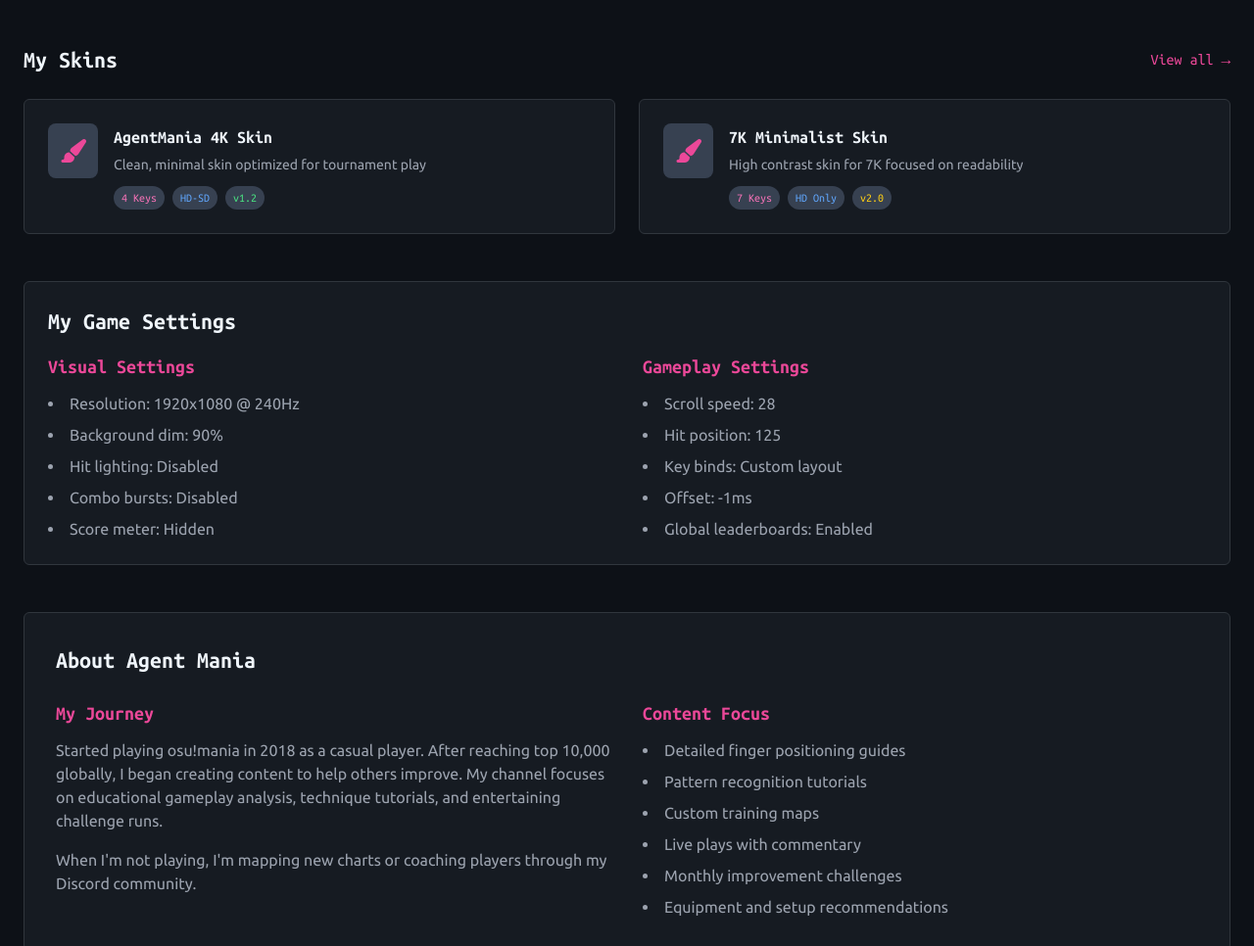
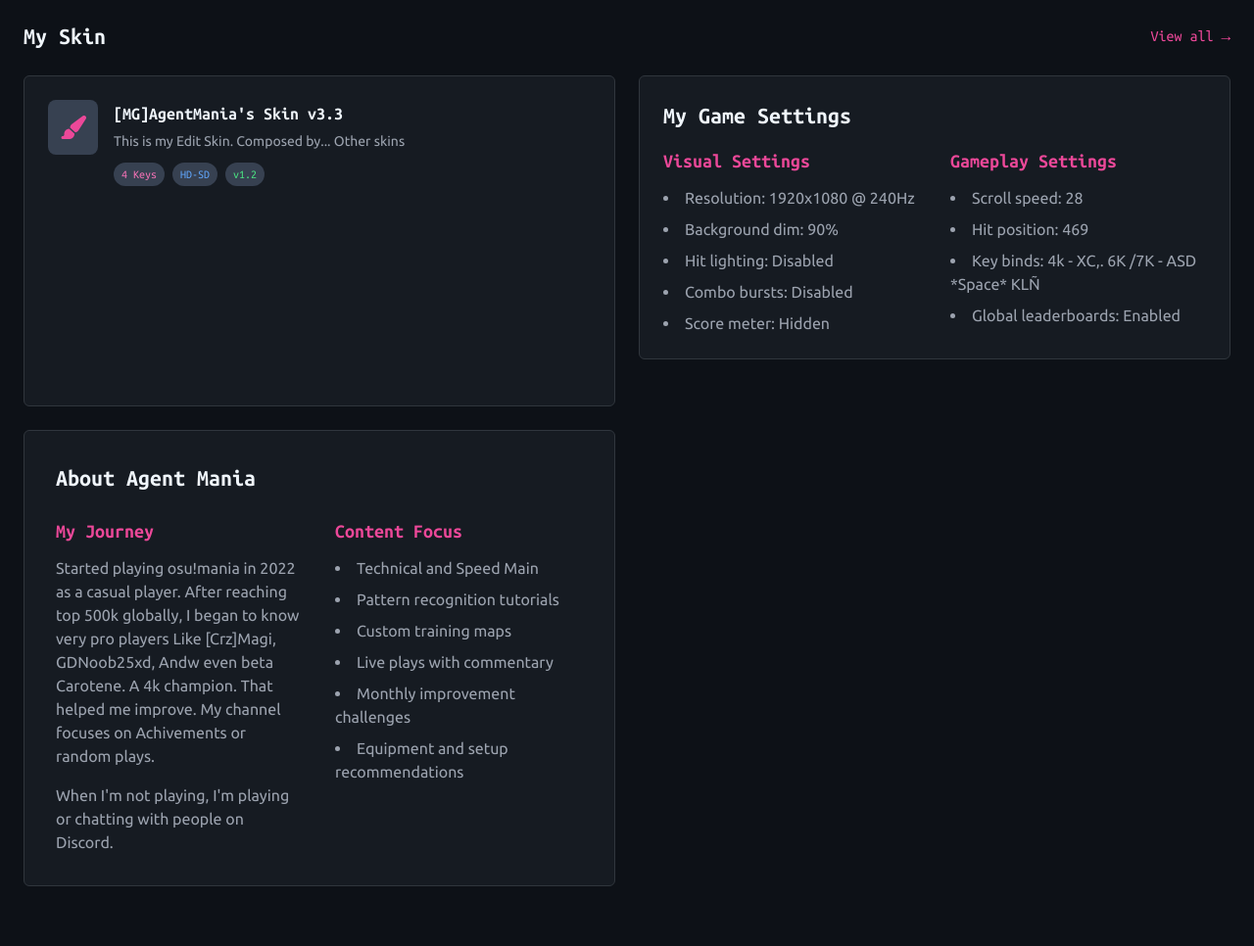
Before and after one commit to AgentManiaOsu/agentmaniayt, a plain HTML site: page index.html in a window 1280 px wide. Shown: the part 1407-2373 px from the top of the page at 98% size. Drawn offline with nearby package versions, Linux system fonts and the light colour scheme.

Commit message:
Update index.html

```diff
--- a/index.html
+++ b/index.html
@@ -74,14 +74,14 @@
                     <svg class="w-8 h-8 text-pink-500" viewBox="0 0 24 24">
                         <path fill="currentColor" d="M12,2A10,10 0 0,0 2,12A10,10 0 0,0 12,22A10,10 0 0,0 22,12A10,10 0 0,0 12,2M7,10L12,15L17,10H13V7H11V10H7Z" />
                     </svg>
-                    <span class="ml-2 text-xl font-bold mono">AgentMania</span>
+                    <span class="ml-2 text-xl font-bold mono">Agent Mania</span>
                 </div>
                 <div class="hidden md:flex space-x-6 ml-6">
                     <a href="#home" class="nav-link py-1">Home</a>
                     <a href="#videos" class="nav-link py-1">Videos</a>
                     <a href="#skins" class="nav-link py-1">My Skins</a>
                     <a href="#settings" class="nav-link py-1">Game Settings</a>
-                    <a href="#about" class="nav-link py-1">About</a>
+                    <a href="#about" class="nav-link py-1">About Me</a>
                 </div>
             </div>
             <div class="flex items-center space-x-4">
@@ -111,24 +111,23 @@
             </div>
             <div class="flex-grow">
                 <h1 class="text-3xl font-bold mono">Agent Mania</h1>
-                <p class="text-gray-400 mb-4 mono">osu!mania player & content creator</p>
+                <p class="text-gray-400 mb-4 mono">osu!mania casual spanish player </p>
 
                 <div class="flex items-center space-x-4 mb-4">
                     <span class="text-gray-400 mono">
-                        <i class="fas fa-map-marked-alt text-pink-500"></i> Ranked #3,214
+                        <i class="fas fa-map-marked-alt text-pink-500"></i> Ranked #26,000
                     </span>
                     <span class="text-gray-400 mono">
-                        <i class="fas fa-star text-pink-500"></i> 45,000 PP
+                        <i class="fas fa-star text-pink-500"></i> 5500 PP
                     </span>
                     <span class="text-gray-400 mono">
-                        <i class="fas fa-users text-pink-500"></i> 12.8k subscribers
+                        <i class="fas fa-users text-pink-500"></i> Not even 100 subscribers
                     </span>
                 </div>
 
                 <p class="text-gray-300 mb-6">
-                    Hi! I'm Agent Mania, an osu!mania player specializing in 4K and 7K gameplay. I create educational
-                    content, entertaining gameplay videos, and helpful map packs for players of all skill levels.
-                    Check out my latest videos below!
+                    Hi! I'm Agent Mania, an osu!mania player 4K and 6K. (Exxactly. 6K, Not 7k) Im a spanish Casual player who always tries to get better by the time
+                    I love Technical and Speed Patterns. And i love Stairs in 6k too
                 </p>
 
                 <div class="flex flex-wrap gap-2">
@@ -151,8 +150,7 @@
                 <img src="https://storage.googleapis.com/workspace-0f70711f-8b4e-4d94-86f1-2a93ccde5887/image/a29bb5fc-2142-43e9-8b59-f1e7ac67b2ce.png" alt="osu!mania logo with keyboard keys visualization" class="mx-auto mb-4">
                 <h2 class="text-2xl font-bold mono text-pink-500 mb-2">Specializing in 4K & 7K Gameplay</h2>
                 <p class="text-gray-400 max-w-2xl mx-auto">
-                    Creating content focused on helping players improve their timing, speed, and accuracy
-                    in this rhythm game variant. From beginner tutorials to high-level gameplay analysis.
+                    Creating content focused on my progression
                 </p>
 
                 <!-- Key Visualizer -->
@@ -171,7 +169,7 @@
         <!-- Recent Videos Section -->
         <section id="videos" class="mb-12">
             <div class="flex justify-between items-center mb-6">
-                <h2 class="text-2xl font-bold mono">Recent Videos</h2>
+                <h2 class="text-2xl font-bold mono">Sum Videos</h2>
                 <a href="#" class="text-pink-500 hover:text-pink-400 mono">View all →</a>
             </div>
 
@@ -220,7 +218,7 @@
         <!-- Featured Skins -->
         <section id="skins" class="mb-12">
             <div class="flex justify-between items-center mb-6">
-                <h2 class="text-2xl font-bold mono">My Skins</h2>
+                <h2 class="text-2xl font-bold mono">My Skin</h2>
                 <a href="#" class="text-pink-500 hover:text-pink-400 mono">View all →</a>
             </div>
 
@@ -232,8 +230,8 @@
                             <i class="fas fa-paint-brush text-pink-500 text-2xl"></i>
                         </div>
                         <div>
-                            <h3 class="font-bold mono text-lg mb-1">AgentMania 4K Skin</h3>
-                            <p class="text-sm text-gray-400 mb-3">Clean, minimal skin optimized for tournament play</p>
+                            <h3 class="font-bold mono text-lg mb-1">[MG]AgentMania's Skin v3.3</h3>
+                            <p class="text-sm text-gray-400 mb-3">This is my Edit Skin. Composed by... Other skins</p>
                             <div class="flex flex-wrap gap-2">
                                 <span class="text-xs bg-gray-700 text-pink-400 px-2 py-1 rounded-full mono">4 Keys</span>
                                 <span class="text-xs bg-gray-700 text-blue-400 px-2 py-1 rounded-full mono">HD-SD</span>
@@ -243,25 +241,7 @@
                     </div>
                 </div>
 
-                <!-- Skin 2 -->
-                <div class="repo-card p-6">
-                    <div class="flex items-start">
-                        <div class="flex-shrink-0 bg-gray-700 rounded-lg p-3 mr-4">
-                            <i class="fas fa-paint-brush text-pink-500 text-2xl"></i>
-                        </div>
-                        <div>
-                            <h3 class="font-bold mono text-lg mb-1">7K Minimalist Skin</h3>
-                            <p class="text-sm text-gray-400 mb-3">High contrast skin for 7K focused on readability</p>
-                            <div class="flex flex-wrap gap-2">
-                                <span class="text-xs bg-gray-700 text-pink-400 px-2 py-1 rounded-full mono">7 Keys</span>
-                                <span class="text-xs bg-gray-700 text-blue-400 px-2 py-1 rounded-full mono">HD Only</span>
-                                <span class="text-xs bg-gray-700 text-yellow-400 px-2 py-1 rounded-full mono">v2.0</span>
-                            </div>
-                        </div>
-                    </div>
-                </div>
-            </div>
-        </section>
+
 
         <!-- Game Settings -->
         <section id="settings" class="mb-12">
@@ -282,9 +262,9 @@
                         <h3 class="text-xl font-bold mono mb-3 text-pink-500">Gameplay Settings</h3>
                         <ul class="list-disc list-inside text-gray-400 space-y-2">
                             <li>Scroll speed: 28</li>
-                            <li>Hit position: 125</li>
-                            <li>Key binds: Custom layout</li>
-                            <li>Offset: -1ms</li>
+                            <li>Hit position: 469</li>
+                            <li>Key binds: 4k - XC,.
+                            6K /7K - ASD *Space* KLÑ</li>
                             <li>Global leaderboards: Enabled</li>
                         </ul>
                     </div>
@@ -300,18 +280,18 @@
                     <div>
                         <h3 class="text-xl font-bold mono mb-3 text-pink-500">My Journey</h3>
                         <p class="text-gray-400 mb-4">
-                            Started playing osu!mania in 2018 as a casual player. After reaching top 10,000 globally,
-                            I began creating content to help others improve. My channel focuses on educational
-                            gameplay analysis, technique tutorials, and entertaining challenge runs.
+                            Started playing osu!mania in 2022 as a casual player. After reaching top 500k globally,
+                            I began to know very pro players Like [Crz]Magi, GDNoob25xd, Andw even beta Carotene. A 4k champion.
+                            That helped me improve. My channel focuses on Achivements or random plays.
                         </p>
                         <p class="text-gray-400">
-                            When I'm not playing, I'm mapping new charts or coaching players through my Discord community.
+                            When I'm not playing, I'm playing or chatting with people on Discord.
                         </p>
                     </div>
                     <div>
                         <h3 class="text-xl font-bold mono mb-3 text-pink-500">Content Focus</h3>
                         <ul class="list-disc list-inside text-gray-400 space-y-2">
-                            <li>Detailed finger positioning guides</li>
+                            <li>Technical and Speed Main</li>
                             <li>Pattern recognition tutorials</li>
                             <li>Custom training maps</li>
                             <li>Live plays with commentary</li>
```
